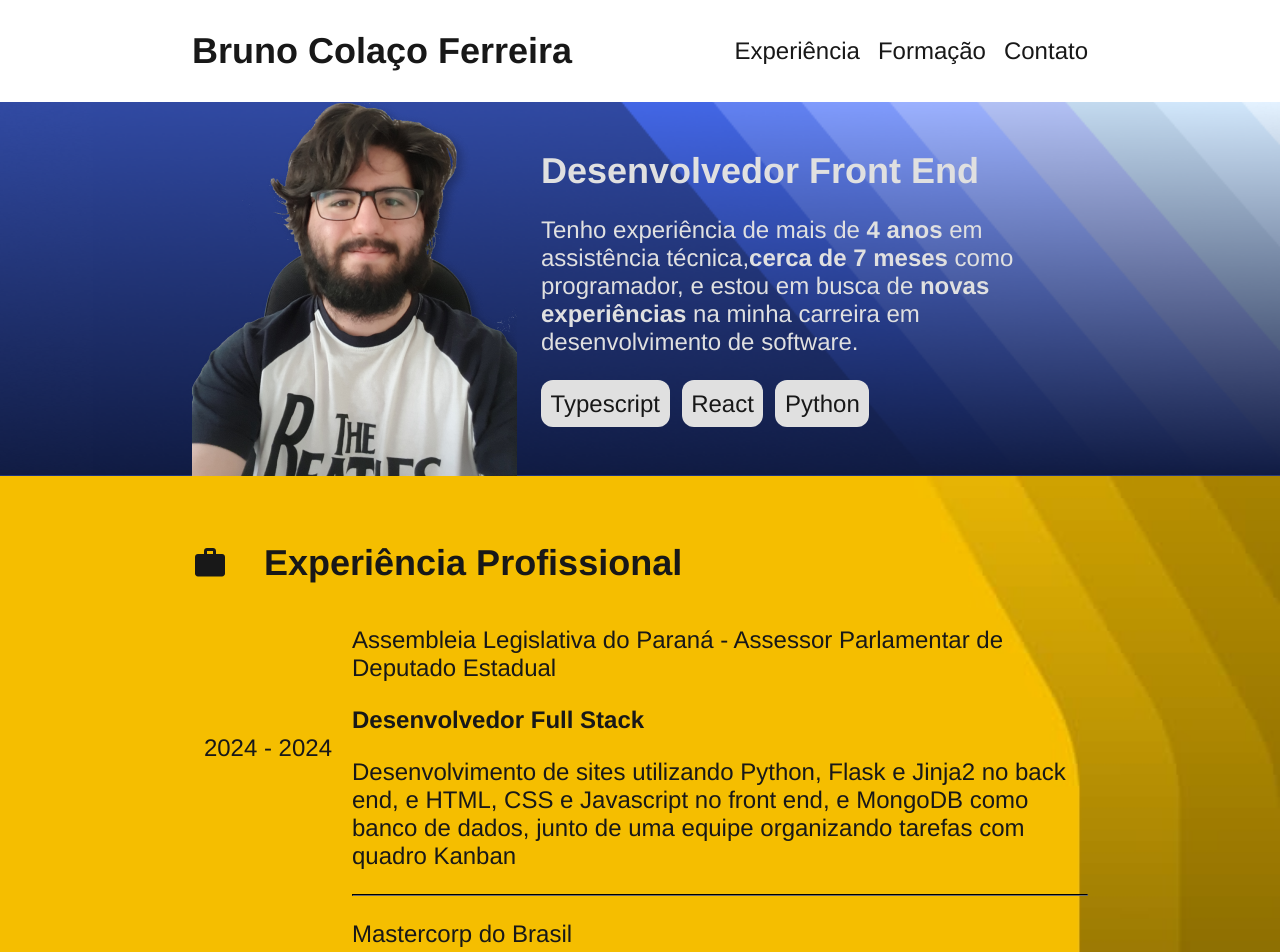
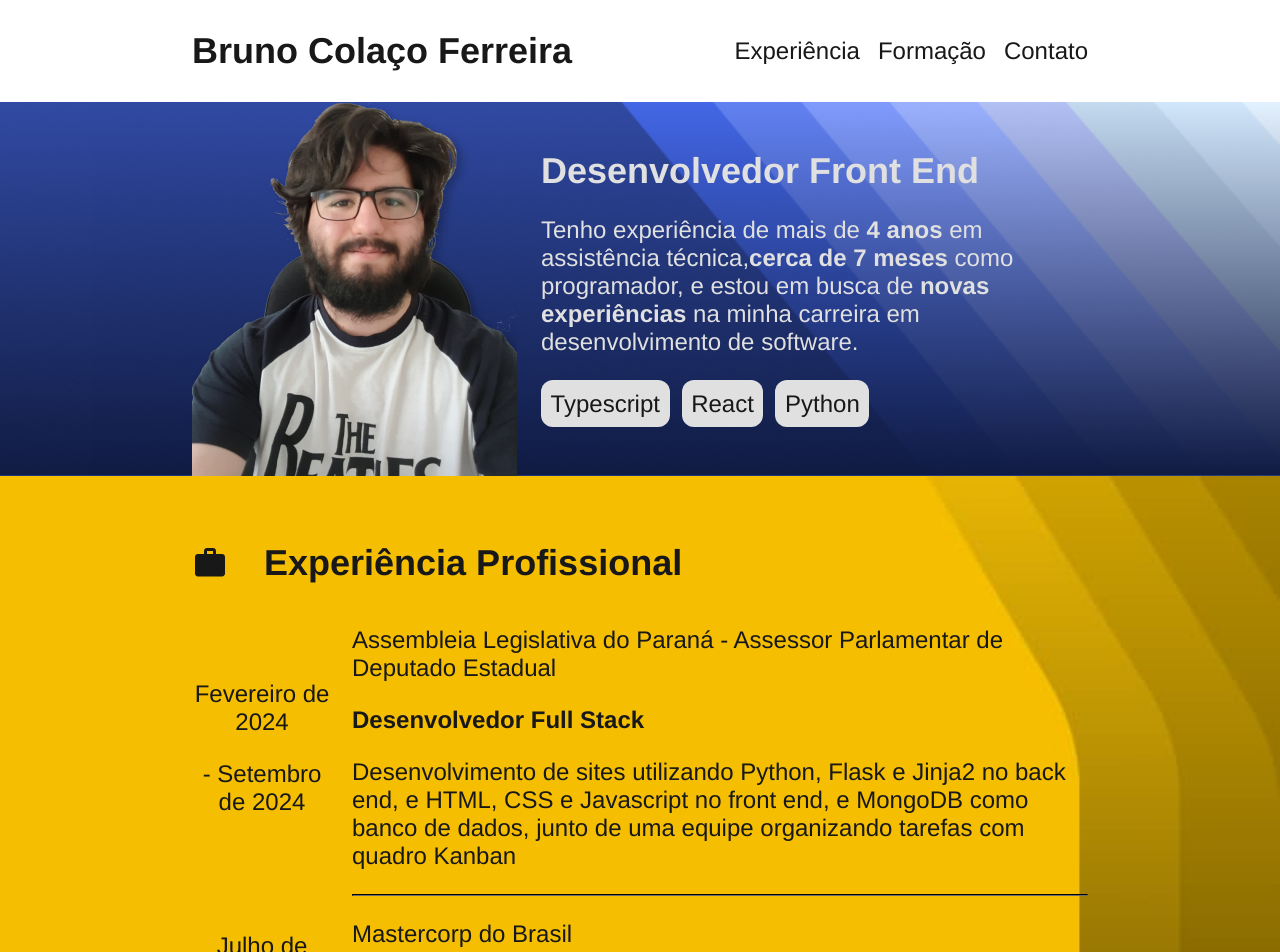
Before and after one commit to bcf513/PaginaPessoal, a React (Vite) app: page / in a window 1280 px wide. Shown: the top 952 px of the page. Built offline with nearby package versions, Linux system fonts and the light colour scheme.

Commit message:
Feat: Mostrar mês e ano de experiência profissional

```diff
--- a/src/App.css
+++ b/src/App.css
@@ -44,11 +44,13 @@ svg {
   text-decoration: underline;
   word-break: break-word;
 }
-.experiencia-profissional svg, .experiencia-na-area svg {
+.experiencia-profissional svg,
+.experiencia-na-area svg {
   fill: var(--c12);
 }
 
-.experiencia-profissional hr, .experiencia-na-area hr {
+.experiencia-profissional hr,
+.experiencia-na-area hr {
   border-color: var(--c12);
 }
 
@@ -121,12 +123,14 @@ svg {
   display: flex;
   align-items: center;
   width: fit-content;
+  text-align: center;
 }
 
 .container-data {
   min-width: var(--container-data);
   display: flex;
-  justify-content: right;
+  flex-direction: column;
+  justify-content: center;
   width: min-content;
 }
 
@@ -187,7 +191,8 @@ svg {
   .container-data {
     min-width: unset;
   }
-  .divider-container, .lista-idiomas {
+  .divider-container,
+  .lista-idiomas {
     padding-left: 55px;
   }
 }
--- a/src/Pages/Inicial/ExperienciaProfissional.tsx
+++ b/src/Pages/Inicial/ExperienciaProfissional.tsx
@@ -7,14 +7,24 @@ function Experiencia({
 }: Readonly<{ experiencia: TypeExperienciaProfissional }>) {
   const { dataInicio, dataFim, funcao, empresa, descricao } = experiencia;
 
-  function getDuracao() {
-    return dataFim ? `${dataInicio} - ${dataFim}` : dataInicio;
+  function capitalizeFirstLetter(str: string) {
+    return str.charAt(0).toUpperCase() + str.slice(1);
+  }
+
+  function getDuracao(data: Date) {
+    return capitalizeFirstLetter(
+      data.toLocaleDateString("pt-BR", {
+        month: "long",
+        year: "numeric",
+      })
+    );
   }
 
   return (
     <div className="curso">
       <div className="container-data">
-        <p className="data-curso">{getDuracao()}</p>
+        <p className="data-curso">{getDuracao(dataInicio)}</p>
+        {dataFim && <p className="data-curso"> - {getDuracao(dataFim)}</p>}
       </div>
       <div className="nome-descricao-curso">
         <p className="nome-instituicao">{empresa}</p>
@@ -42,9 +52,11 @@ function ExperienciaProfissional() {
           {experienciasProfissionais.map((experiencia, index) => (
             <div key={index}>
               <Experiencia experiencia={experiencia} />
-              <div className="divider-container">
-                <hr />
-              </div>
+              {index !== experienciasProfissionais.length - 1 && (
+                <div className="divider-container">
+                  <hr />
+                </div>
+              )}
             </div>
           ))}
         </div>
--- a/src/db/ExperienciaProfissional.ts
+++ b/src/db/ExperienciaProfissional.ts
@@ -2,8 +2,8 @@ import ExperienciaProfissional from "../types/ExperienciaProfissional";
 
 const ExperienciasProfissionais: ExperienciaProfissional[] = [
   {
-    dataInicio: "2024",
-    dataFim: "2024",
+    dataInicio: new Date("2024-02-09"),
+    dataFim: new Date("2024-09-09"),
     funcao: "Desenvolvedor Full Stack",
     empresa:
       "Assembleia Legislativa do Paraná - Assessor Parlamentar de Deputado Estadual",
@@ -12,8 +12,8 @@ const ExperienciasProfissionais: ExperienciaProfissional[] = [
     desenvolvedor: true,
   },
   {
-    dataInicio: "2022",
-    dataFim: "2024",
+    dataInicio: new Date("2022-07-05"),
+    dataFim: new Date("2024-02-05"),
     funcao: "Assistente Técnico em Eletrônica",
     empresa: "Mastercorp do Brasil",
     descricao:
@@ -21,8 +21,8 @@ const ExperienciasProfissionais: ExperienciaProfissional[] = [
     desenvolvedor: false,
   },
   {
-    dataInicio: "2017",
-    dataFim: "2020",
+    dataInicio: new Date("2017-07-01"),
+    dataFim: new Date("2020-03-01"),
     funcao: "Assistente Técnico em Eletrônica",
     empresa: "Cel Expresso Equipamentos de Comunicação",
     descricao:
--- a/src/types/ExperienciaProfissional.ts
+++ b/src/types/ExperienciaProfissional.ts
@@ -1,6 +1,6 @@
 interface ExperienciaProfissional {
-  dataInicio: string;
-  dataFim?: string;
+  dataInicio: Date;
+  dataFim?: Date;
   funcao: string;
   empresa: string;
   descricao: string;
```
